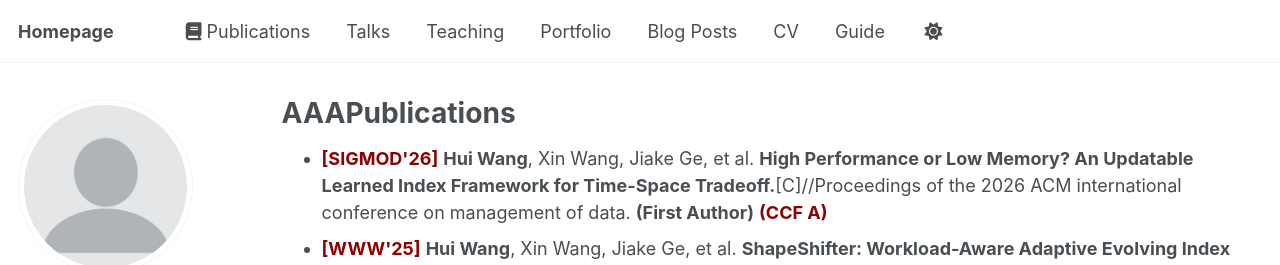
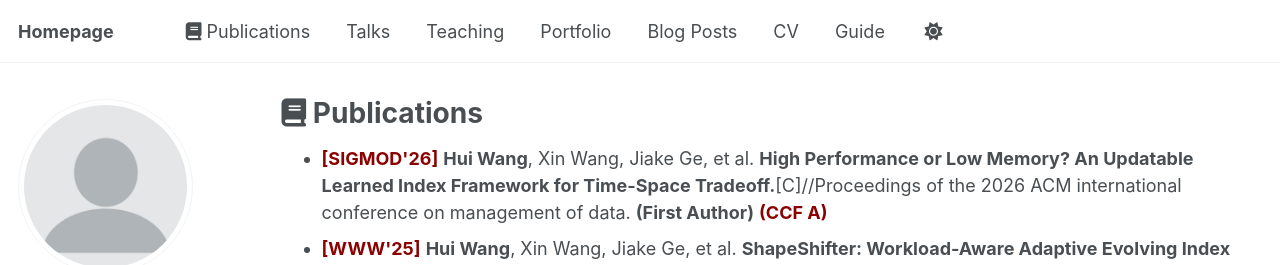
Before and after one commit to HaileyHui/wanghui, a Jekyll site: the page built from _pages/publications.html, in a window 1280 px wide and 1147 px high. Shown: the top 265 px of the window. Built offline with Jekyll 4.4.1, drawn with Linux system fonts in a browser that asks for light colours; some web fonts are replaced; a script that is not in the unit is left out.

Commit message:
Update publications.html

```diff
--- a/_pages/publications.html
+++ b/_pages/publications.html
@@ -1,6 +1,6 @@
 ---
 layout: archive
-title: "AAAPublications"
+title: "<i class='fas fa-book'></i> Publications"
 permalink: /publications/
 author_profile: true
 ---
```
